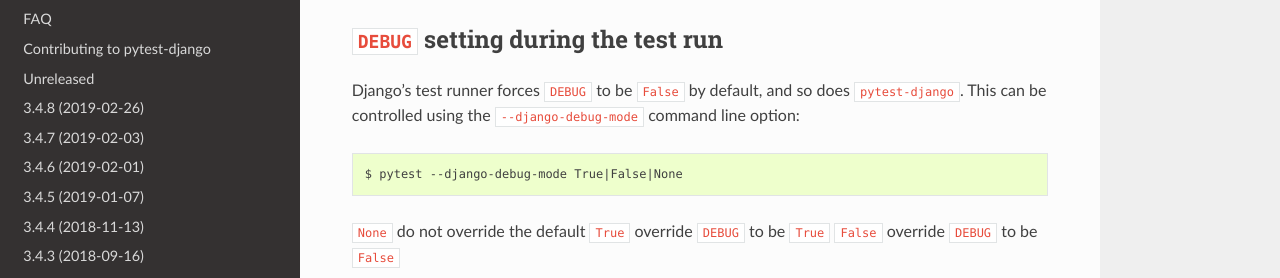
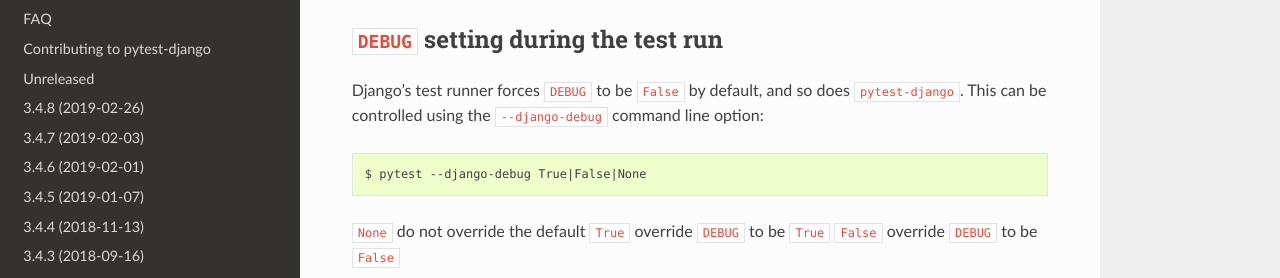
Before and after one commit to pytest-dev/pytest-django, a Sphinx documentation site: the page built from docs/configuring_django.rst, in a window 1280 px wide and 900 px high, scrolled down 1993 px. Shown: the part 441-719 px from the top of the window. Built offline with Sphinx 7.4.7 and the Read the Docs theme 2.0.0, drawn with Linux system fonts in a browser that asks for light colours.

Commit message:
Change django-debug-mode to django-debug

```diff
--- a/docs/changelog.rst
+++ b/docs/changelog.rst
@@ -6,7 +6,7 @@
 Features
 ^^^^^^^^
 
-* Add a new option `--django-debug-mode` to specify the default DEBUG setting (#228)
+* Add a new option `--django-debug` to specify the default DEBUG setting (#228)
 
 3.4.8 (2019-02-26)
 ------------------
--- a/docs/configuring_django.rst
+++ b/docs/configuring_django.rst
@@ -110,9 +110,9 @@
 
 Django's test runner forces ``DEBUG`` to be ``False`` by default, and so
 does ``pytest-django``.
-This can be controlled using the ``--django-debug-mode`` command line option::
+This can be controlled using the ``--django-debug`` command line option::
 
-    $ pytest --django-debug-mode True|False|None
+    $ pytest --django-debug True|False|None
 
 ``None`` do not override the default
 ``True`` override ``DEBUG`` to be ``True``
```
Also changed, not shown: 2 other files.
